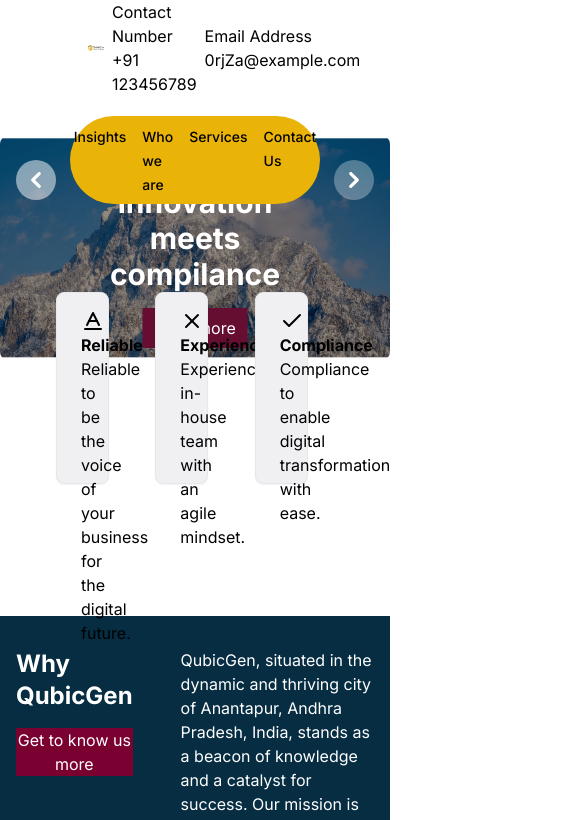
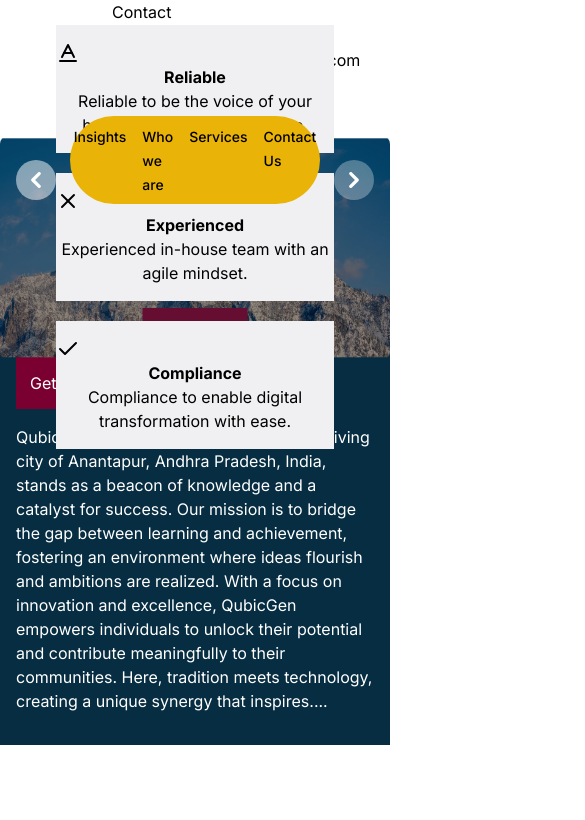
Before and after one commit to pmdnawaz1/qubic-gen, a Next.js app: page / in a window 390 px wide. Shown: the top 820 px of the page, 585 px wide, since content can reach past the window. Built offline with nearby package versions, Linux system fonts and the light colour scheme.

Commit message:
new changes

```diff
--- a/components/component/Header.css
+++ b/components/component/Header.css
@@ -14,3 +14,60 @@
 .animate-fadeIn {
   animation: fadeIn 0.5s ease-in-out;
 }
+
+.hamburger {
+  width: 2rem;
+  height: 2rem;
+  position: relative;
+  display: inline-block;
+  cursor: pointer;
+}
+
+.hamburger span {
+  display: flex;
+  position: absolute;
+  height: 3px;
+  width: 100%;
+  background: #333;
+  border-radius: 9px;
+  opacity: 1;
+  left: 0;
+  transform: rotate(0deg);
+  transition: .25s ease-in-out;
+}
+
+.hamburger span:nth-child(1) {
+  top: 0px;
+  transform-origin: left center;
+}
+
+.hamburger span:nth-child(2) {
+  top: 8px;
+  transform-origin: left center;
+}
+
+.hamburger span:nth-child(3) {
+  top: 16px;
+  transform-origin: left center;
+}
+
+.hamburger.open span:nth-child(1) {
+  transform: rotate(45deg);
+  top: -3px;
+  left: 8px;
+}
+
+.hamburger.open span:nth-child(2) {
+  width: 0%;
+  opacity: 0;
+}
+
+.hamburger.open span:nth-child(3) {
+  transform: rotate(-45deg);
+  top: 18px;
+  left: 8px;
+}
+
+@media screen and (max-width: 768px) {
+  /* Add your mobile styles here */
+}
--- a/components/component/landing.jsx
+++ b/components/component/landing.jsx
@@ -1,5 +1,4 @@
 'use client'
-import { CardContent, Card } from "@/components/ui/card"
 import { useState } from 'react';
 import { Link as ScrollLink, animateScroll as scroll } from 'react-scroll';
 import Header from '../component/Header';
@@ -70,54 +69,62 @@
         >
          {/*  */}
         </section>
-        <div className="relative top-[-100px]">
+        <div className="relative top-[-100px] firstcard" >
         <section className="container mx-auto px-4 py-8">
-          <div className=" grid grid-cols-3 gap-5  px-10 w-full">
-            <Card className="bg-[#F0F0F3] py-4 w-2/3 h-48 text-black">
-              <CardContent>
-                <BaselineIcon className="h-6 w-6 " />
+        <div className="flex flex-col md:flex-row justify-between space-y-5 md:space-y-0 px-10 w-full">
+  <div className=" bg-[#F0F0F3] py-4 text-black flex flex-col items-center md:items-start">
+    <div className="text-center md:text-left">
+      <BaselineIcon className="h-6 w-6" />
       <h3 className="font-bold">Reliable</h3>
       <p>Reliable to be the voice of your business for the digital future.</p>
-              </CardContent>
-            </Card>
-            <Card className="bg-[#F0F0F3] py-4 w-2/3 h-48 text-black">
-              <CardContent>
+    </div>
+  </div>
+  <div className=" bg-[#F0F0F3] py-4 text-black flex flex-col items-center md:items-start">
+    <div className="text-center md:text-left">
       <XIcon className="h-6 w-6" />
       <h3 className="font-bold">Experienced</h3>
       <p>Experienced in-house team with an agile mindset.</p>
-              </CardContent>
-            </Card>
-            <Card className="bg-[#F0F0F3] py-4 w-2/3 h-48 text-black">
-              <CardContent>
+    </div>
+  </div>
+  <div className=" bg-[#F0F0F3] py-4 text-black flex flex-col items-center md:items-start">
+    <div className="text-center md:text-left">
       <CheckIcon className="h-6 w-6" />
       <h3 className="font-bold">Compliance</h3>
       <p>Compliance to enable digital transformation with ease.</p>
-              </CardContent>
-            </Card>
     </div>
+  </div>
+</div>
+
+
         </section>
         </div>
-        <div className="bg-[#062d42] md:-mt-10 py-8">
-  <div className="container  mx-auto px-4 flex">
-    <div className="w-full">
+        <div className="bg-[#062d42] md:-mt-10 py-8 secondcard">
+        <div className="container mx-auto px-4 flex flex-col md:flex-row">
+  <div className="w-full md:w-1/2">
     <h2 className="text-2xl font-bold text-white">Why QubicGen</h2>
-      <button className="text-white mt-4 bg-[#7b0032] hover:underline" variant="outline" href="#">
+    <button className="flex items-center text-white mt-4 bg-[#7b0032] p-3.5 hover:underline" variant="outline" href="#">
   Get to know us more
+  <svg xmlns="http://www.w3.org/2000/svg" className="h-6 w-6 ml-2" fill="none" viewBox="0 0 24 24" stroke="currentColor">
+    <path strokeLinecap="round" strokeLinejoin="round" strokeWidth="2" d="M9 5l7 7-7 7"></path>
+  </svg>
 </button>
+
+
   </div>
-    <p className="text-white ml-12">
+  <p className="text-white mt-4 md:ml-12 md:w-1/2">
     QubicGen, situated in the dynamic and thriving city of Anantapur, Andhra Pradesh, India, stands as a beacon of knowledge and a catalyst for success. Our mission is to bridge the gap between learning and achievement, fostering an environment where ideas flourish and ambitions are realized. With a focus on innovation and excellence, QubicGen empowers individuals to unlock their potential and contribute meaningfully to their communities. Here, tradition meets technology, creating a unique synergy that inspires....
   </p>
 </div>
+
 </div>
         <OurServices/>
 
         <Partnership/>
-        <section className="container mb-5 mx-auto px-4 py-8">
-          <div className="grid grid-cols-2 gap-4">
-            <div>
+        <section className="container mx-auto px-4 py-8">
+          <div className="grid grid-cols-1 md:grid-cols-2 gap-4">
+            <div className="mb-4 md:mb-0">
               <h2 className="text-2xl font-bold">What people say about us</h2>
-              <div className="h-2 w-24 bg-[#FFD700] mb-8" />
+              <div className="h-2 w-24 bg-[#FFD700] mb-4 md:mb-8" />
               <p className="mt-2">
                 &quot;I had the privilege of working with QubicGen on a digital project. The team&apos;s expertise and dedication
                 were impressive.&quot;
@@ -126,12 +133,12 @@
             </div>
             <div>
               <h2 className="text-2xl font-bold">Our location</h2>
-              <div className="h-2 w-24 bg-[#FFD700] mb-8" />
+              <div className="h-2 w-24 bg-[#FFD700] mb-4 md:mb-8" />
+              <div className="responsive-iframe-container">
                 <iframe
                   src="https://www.google.com/maps/embed?pb=!1m18!1m12!1m3!1d4332.871311807345!2d77.6091169242712!3d14.647452316587293!2m3!1f0!2f0!3f0!3m2!1i1024!2i768!4f13.1!3m3!1m2!1s0x3bb14b000140666b%3A0x8edcaad72813c8d8!2sQubicgen!5e0!3m2!1sen!2sin!4v1705479944621!5m2!1sen!2sin"
-              width="500"
+                  width="100%"
                   height="300"
-              frameBorder="0"
                   style={{ border: 0 }}
                   allowFullScreen=""
                   aria-hidden="false"
@@ -139,7 +146,9 @@
                 />
               </div>
             </div>
+          </div>
         </section>
+
 
 
 
--- a/components/component/styles.css
+++ b/components/component/styles.css
@@ -31,3 +31,14 @@
   transition: all 0.3s ease;
   border: solid rgba(238, 255, 0, 0.877);
 }
+
+
+  @media (max-width: 640px) {
+    .firstcard{
+      margin-top: 5.8rem;
+      position: absolute;
+  }
+  .secondcard{
+    margin-top: -5.2rem;
+  }
+}
```
Lines whose indentation alone changed are shown as unchanged.
